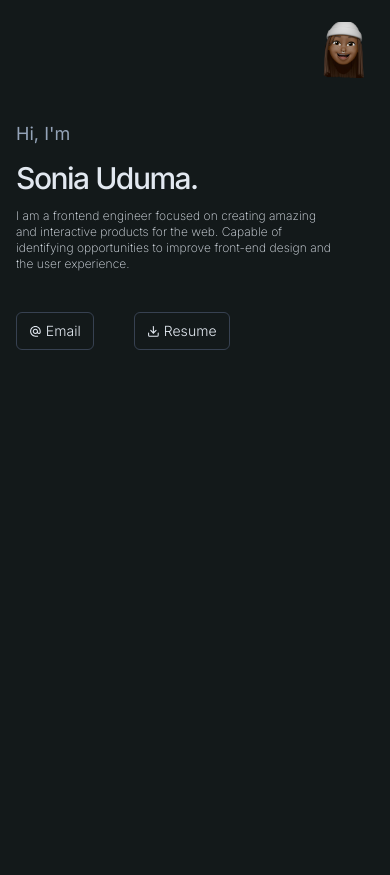
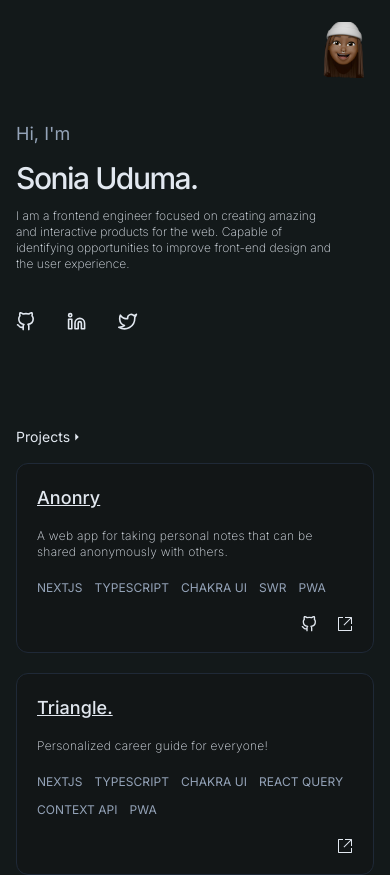
Before and after one commit to uduma-sonia/sonia-uduma, a React (Vite) app: page / in a window 390 px wide. Shown: the top 875 px of the page. Before the commit the page ends 844 px from the top, so only its background shows below. Built offline with nearby package versions, Linux system fonts and the light colour scheme.

Commit message:
projects responsiveness

```diff
--- a/src/components/Hero.jsx
+++ b/src/components/Hero.jsx
@@ -1,6 +1,7 @@
 import React from "react";
 import { MdOutlineAlternateEmail } from "react-icons/md";
-import { FiDownload } from "react-icons/fi";
+import { IoMdArrowDropright } from "react-icons/io";
+import { FiDownload, FiTwitter, FiLinkedin, FiGithub } from "react-icons/fi";
 import ProjectsCard from "./ProjectsCard";
 
 export default function Hero() {
@@ -22,8 +23,33 @@ export default function Hero() {
             </p>
           </div>
 
-          <div className="mt-10 flex items-center">
-            <div className="w-16 h-16 hidden lg:block">
+          <div className="mt-10 flex">
+            <a
+              href="https://github.com/uduma-sonia"
+              target="_blank"
+              rel="noopener noreferrer"
+            >
+              <FiGithub size="1.2rem" />
+            </a>
+            <a
+              className="mx-8"
+              href="https://www.linkedin.com/in/sonia-uduma-3529501ba/"
+              target="_blank"
+              rel="noopener noreferrer"
+            >
+              <FiLinkedin size="1.2rem" />
+            </a>
+            <a
+              href="https://twitter.com/Sonia_Uduma"
+              target="_blank"
+              rel="noopener noreferrer"
+            >
+              <FiTwitter size="1.2rem" />
+            </a>
+          </div>
+
+          <div className="mt-10 hidden lg:flex items-center">
+            <div className="w-16 h-16">
               <img src="/memoji.png" className="w-full h-full object-cover" />
             </div>
 
@@ -50,7 +76,11 @@ export default function Hero() {
           </div>
         </div>
 
-        <div className="lg:w-[50%] w-full hidden md:block">
+        <div className="lg:w-[50%] w-full mt-20 lg:mt-0">
+          <p className="lg:hidden my-4 text-sm flex items-center">
+            Projects <IoMdArrowDropright />
+          </p>
+
           {allProjects?.map((item) => {
             return (
               <div key={item.name}>
--- a/src/components/Navbar.jsx
+++ b/src/components/Navbar.jsx
@@ -6,7 +6,7 @@ export default function Navbar() {
     <nav className="text-slate-200 px-[1rem] md:px-[4rem] h-[80px]">
       <div className="flex items-center justify-end h-full font-light text-sm">
         <a
-          className="flex items-center gap-1 hover:scale-110 transition ease-in-out duration-500 hidden lg:block"
+          className="items-center gap-1 hover:scale-110 transition ease-in-out duration-500 hidden lg:flex"
           href="https://github.com/uduma-sonia"
           target="_blank"
           rel="noopener noreferrer"
@@ -15,7 +15,7 @@ export default function Navbar() {
           Github
         </a>
         <a
-          className="mx-10 flex items-center gap-1 hover:scale-110 transition ease-in-out duration-500 hidden lg:block"
+          className="mx-10 items-center gap-1 hover:scale-110 transition ease-in-out duration-500 hidden lg:flex"
           href="https://www.linkedin.com/in/sonia-uduma-3529501ba/"
           target="_blank"
           rel="noopener noreferrer"
@@ -25,7 +25,7 @@ export default function Navbar() {
         </a>
 
         <a
-          className="flex items-center gap-1 hover:scale-110 transition ease-in-out duration-500 hidden lg:block"
+          className="items-center gap-1 hover:scale-110 transition ease-in-out duration-500 hidden lg:flex"
           href="https://twitter.com/Sonia_Uduma"
           target="_blank"
           rel="noopener noreferrer"
--- a/src/components/ProjectsCard.jsx
+++ b/src/components/ProjectsCard.jsx
@@ -5,9 +5,11 @@ import { VscLinkExternal } from "react-icons/vsc";
 export default function ProjectsCard({ data }) {
   return (
     <div className="bg-[#121617] border border-gray-800 mb-5 rounded-xl p-5 hover:translate-x-2 ease-in-out duration-500 hover:shadow-md">
-      <h4 className="text-xl font-medium mb-4 underline">{data.name}</h4>
+      <h4 className="text-lg lg:text-xl font-medium mb-4 underline">
+        {data.name}
+      </h4>
 
-      <p className="text-[13px] font-extralight tracking-wide">
+      <p className="text-xs lg:text-[13px] font-extralight tracking-wide">
         {data.description}
       </p>
 
```
